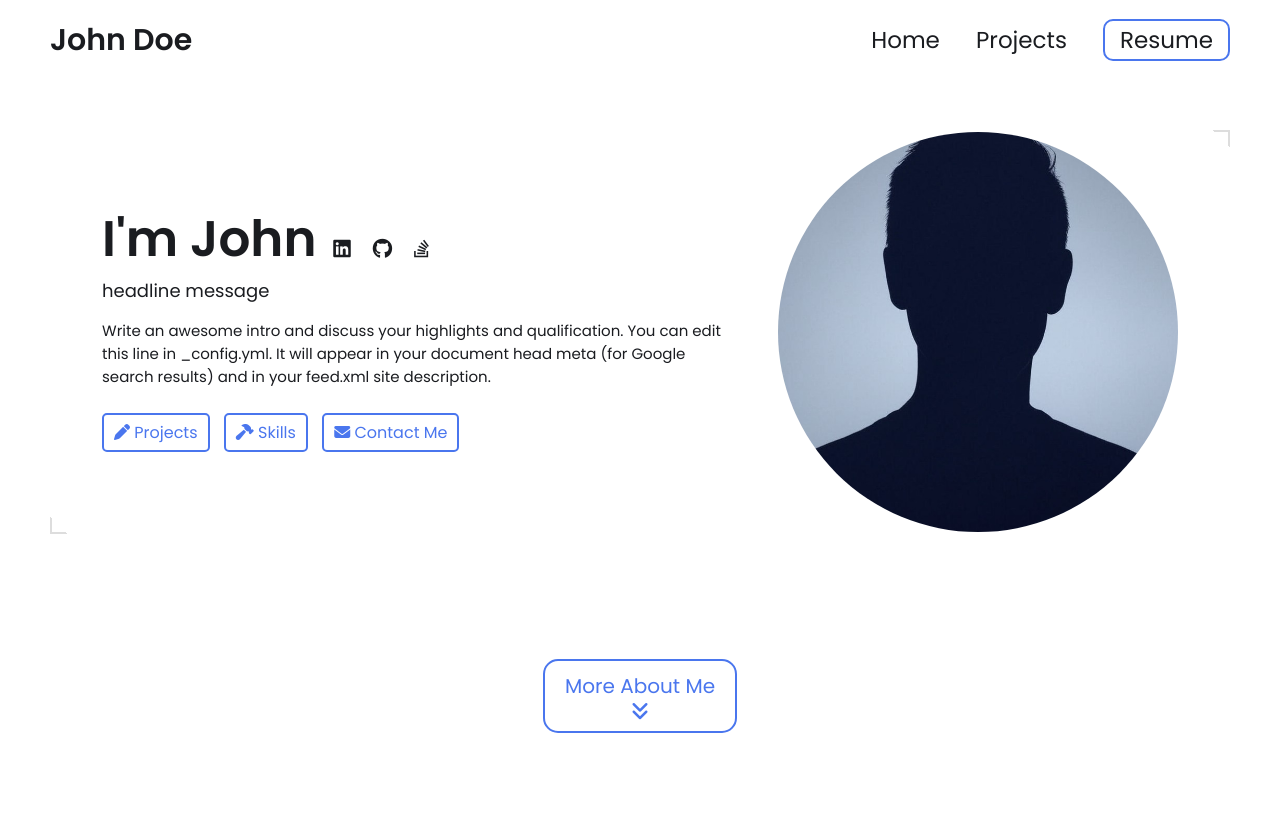
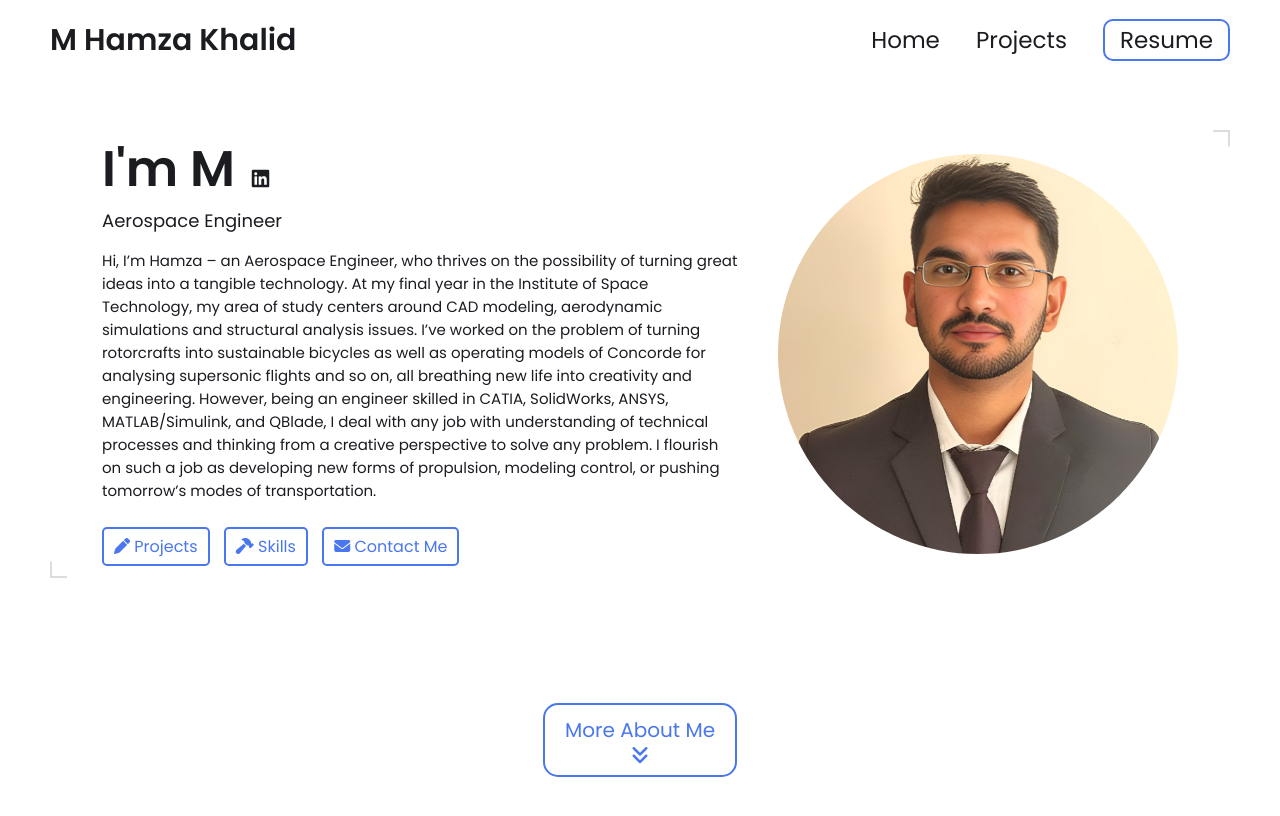
Before and after one commit to humxah007/humxah007.github.io, a Jekyll site: the page built from index.html, in a window 1280 px wide and 900 px high. Shown: the top 816 px of the window. Built offline with Jekyll 4.4.1, drawn with Linux system fonts in a browser that asks for light colours; some of the changed text lies outside the part shown.

Commit message:
Update _config.yml

```diff
--- a/_config.yml
+++ b/_config.yml
@@ -7,33 +7,42 @@
 
 # Main Page Setup
 
-title: John Doe's Portfolio # This is what shows up in the tab of the browser
+title: M Hamza Khalid's Portfolio # This is what shows up in the tab of the browser
 
 
 
 # Hero Section
-name: John Doe
-headline: headline message
+name: M Hamza Khalid
+headline: Aerospace Engineer
 description: >- # dont remove this line. this will ignore all new lines until the next section
-  Write an awesome intro and discuss your highlights and qualification. You can edit this
-  line in _config.yml. It will appear in your document head meta (for
-  Google search results) and in your feed.xml site description.
+  Hi, I’m Hamza – an Aerospace Engineer, who thrives on the possibility of turning great
+  ideas into a tangible technology. At my final year in the Institute of Space Technology,
+  my area of study centers around CAD modeling, aerodynamic  simulations and structural
+  analysis issues. I’ve worked on the problem of turning rotorcrafts into sustainable
+  bicycles as well as operating models of Concorde for analysing supersonic flights and
+  so on, all breathing new life into creativity and engineering.
+
+  However, being an engineer skilled in CATIA, SolidWorks, ANSYS, MATLAB/Simulink, and
+  QBlade, I deal with any job with understanding of technical processes and thinking
+  from a creative perspective to solve any problem. I flourish on such a job as developing
+  new forms of propulsion, modeling control, or pushing tomorrow’s modes of transportation.
+
 
 # Place your profile image in /assets/images/profile-image/folder and edit the file name
-profile_image: ./assets/images/profile-image/avatar.jpeg
+profile_image: ./assets/images/profile-image/Hamza.jpg
 
 
 # Link your resume
 # You can place your resume in assets/resume/{resume file.pdf} or add external link such as pdf saved in google drive
-resume-url: https://drive.google.com/file/d/13Z3duVzh-gguPU5r03oJVEE6rV9rd3DS/view?usp=sharing
+resume-url: ./assets/images/profile-image/CV1%20(2).pdf
 
 
 # Set up external links - this will show up as small icons next to your name.
 
 external-links:    # input only your own url slug. The icons with missing entries will not appear.
-  linkedin: test    # https://www.linkedin.com/in/{your url slug}
-  github: leea12    # https://github.com/{your url slug}
-  stackoverflow: test      # https://stackoverflow.com/users/{your url slug}
+  linkedin: https://www.linkedin.com/in/mhamzakhali­d100    # https://www.linkedin.com/in/{your url slug}
+  github:     # https://github.com/{your url slug}
+  stackoverflow:     # https://stackoverflow.com/users/{your url slug}
   medium:            # https://medium.com/@{your url slug}
   x-twitter:   # https://x.com/{your url slug}
   threads:            # https://threads.net/@{your url slug}
@@ -45,50 +54,53 @@ external-links:    # input only your own url slug. The icons with missing entrie
 
 # Skills Section - Add the list of your Skills by categories/tools. The indentation for each level needs to be precise.
 skills:
-  - category: 3D Modeling
+  - category: 3D Modeling & CAD
     tools:
-    - Onshape
-    - Solidworks
-    - Creo
-    - Fusion 360 (Autodesk)
-    - Blender (for complex shapes or animations)
-    - Siemens NX
-    - Inventor (Autodesk)
     - CATIA (Dassault Systèmes)
-  - category: Prototyping
+    - SolidWorks
+    - OpenVSP
+
+  - category: Simulation & Analysis
     tools:
-    - SLA
-    - CNC
-    - FDM
-    - SLS
-    - DMLS
-    - PolyJet Printing
-    - Vacuum Casting
-    - Laser Cutting
-    - Water Jet Cutting
-    - Arduino / Raspberry Pi
-    - Breadboarding for circuit testing
+    - ANSYS (CFD, CFX, FSI)
+    - MATLAB / Simulink
+    - XFoil / XFLR5
+    - QBlade / QProp
+    - Siemens STAR-CCM+
+    - CADFix
+
   - category: Design Standards / Practices
     tools:
-    - GD&T ASME Y14
-    - ISO fits and tolerances
-    - PLM (PTC Windchill / Arena)
-  - category: PCB Design
+    - ISO fits & tolerances
+    - FAR / EASA
+    - OSHA Safety Standards
+    - Root Cause Analysis (5 Whys, Fishbone)
+    - DFMEA / PFMEA
+    - Six Sigma
+
+  - category: Programming / Scripting
     tools:
-    - Altium Designer
-    - Altium
-    - Eagle
-    - KiCad
-  - category: Problem Solving / Risk Management
+    - MATLAB
+    - Python
+    - CNC Coding
+    - Simulink
+
+  - category: Engineering Domains
     tools:
-    - Root Cause Analysis (e.g., 5 Whys, Fishbone Diagram)
-    - DFMEA / PFMEA
-    - Six Sigma methodologies
-    - Shain Red-X
+    - Aerodynamics
+    - Propulsion
+    - Structures
+    - Control Systems / FDS / GNAV
 
+  - category: Soft Skills & Tools
+    tools:
+    - Team Collaboration
+    - Time Management
+    - Presentation (Canva, SmartSlides)
+    - MS Office (Word, PowerPoint, Excel)
 
 # Contact Form Setup. Setup an account and copy over the key. When someone fills out the form, it will be received in your email.
-formspree-key:   https://formspree.io/f/{8-digit key}
+formspree-key:   https://formspree.io/f/movdkvor
 
 
 
```
